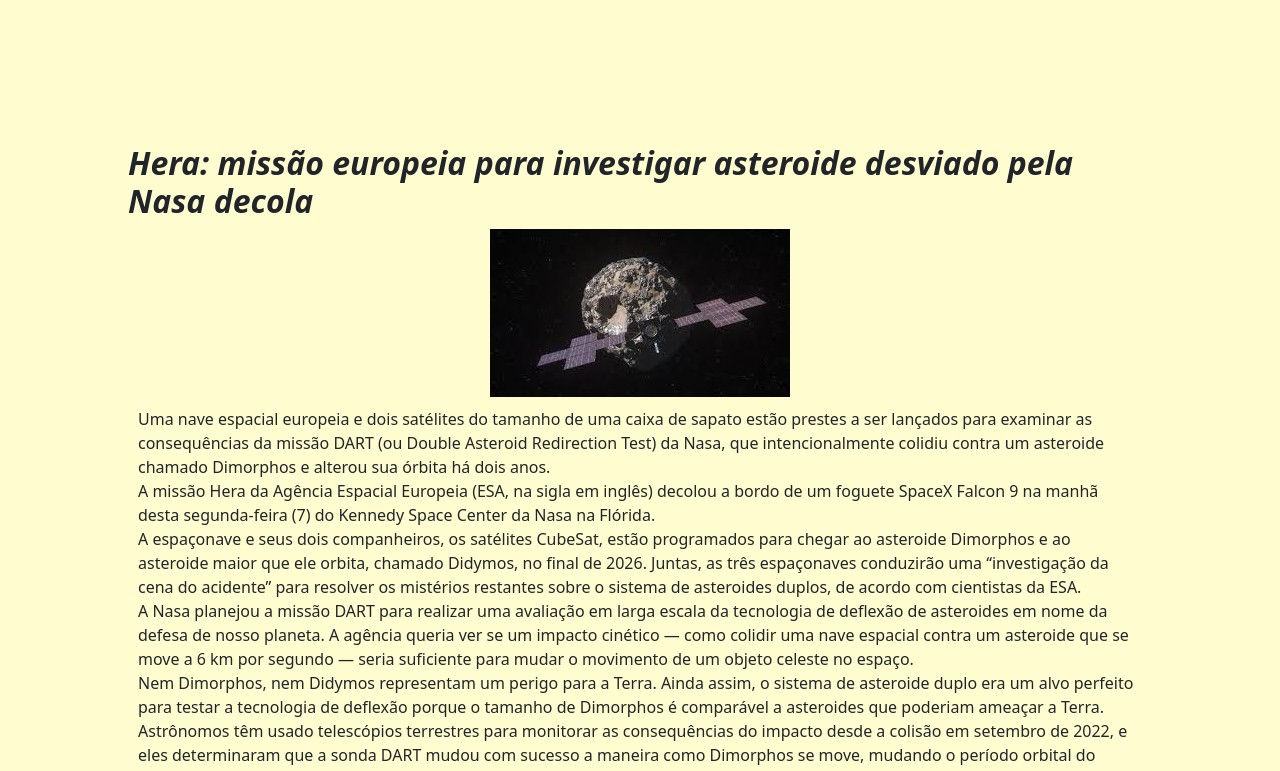
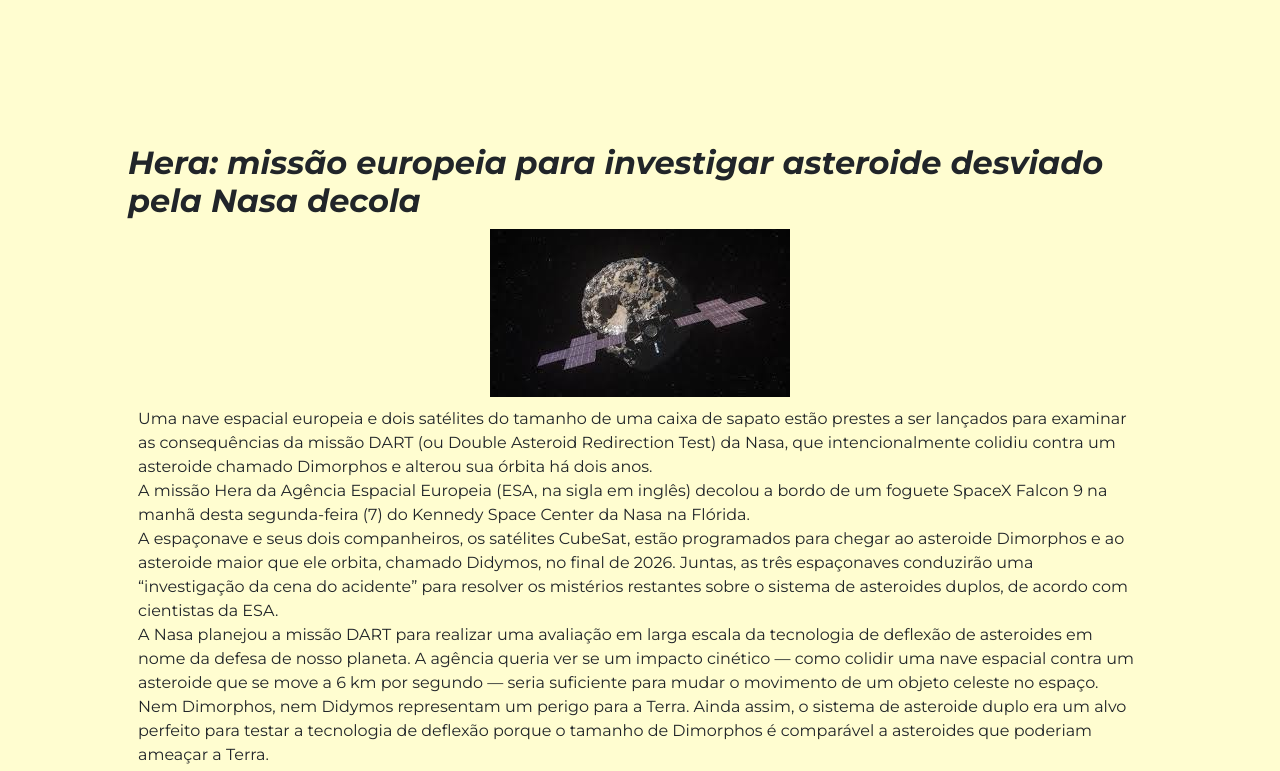
Before and after one commit to gui-fagundes/Design-Interfaces, a plain HTML site: page index.html in a window 1280 px wide. Shown: the part 100-871 px from the top of the page. Drawn offline with nearby package versions, Linux system fonts and the light colour scheme.

Commit message:
Update style.css

```diff
--- a/css/style.css
+++ b/css/style.css
@@ -1,4 +1,4 @@
-/* @import url('https://fonts.googleapis.com/css2?family=Montserrat:ital,wght@0,100..900;1,100..900&display=swap'); */
+@import url('https://fonts.googleapis.com/css2?family=Montserrat:ital,wght@0,100..900;1,100..900&display=swap');
 
 
 
@@ -12,7 +12,7 @@ body {
   max-width: 1980px;
   min-height: 100vh;
   background: #FFFDD0;
-  /* font-family: "Montserrat", serif; */
+  font-family: "Montserrat", serif;
 }
 
 .topo {
```
